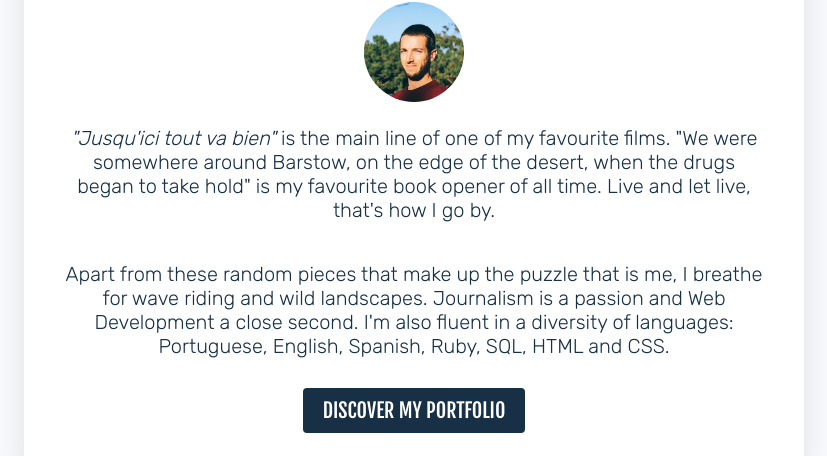
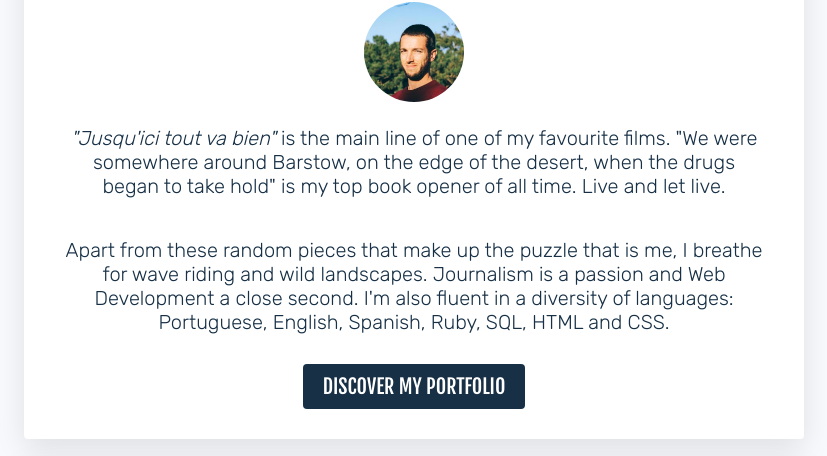
Before and after one commit to brix-O/profile, a plain HTML site: page index.html in a window 1280 px wide. Shown: the part 141-597 px from the top of the page, without its empty margins (226-1053 px from the left). Drawn offline with Linux system fonts and the light colour scheme.

Commit message:
Some changes in text

```diff
--- a/index.html
+++ b/index.html
@@ -25,7 +25,7 @@
 
     <img src="images/profile_img.jpeg" alt="me" class="img-border"></img>
 
-    <p><i>"Jusqu'ici tout va bien"</i> is the main line of one of my favourite films. "We were somewhere around Barstow, on the edge of the desert, when the drugs began to take hold" is my favourite book opener of all time. Live and let live, that's how I go by.</p>
+    <p><i>"Jusqu'ici tout va bien"</i> is the main line of one of my favourite films. "We were somewhere around Barstow, on the edge of the desert, when the drugs began to take hold" is my top book opener of all time. Live and let live.
 
     <p>Apart from these random pieces that make up  the puzzle that is me, I breathe for wave riding and wild landscapes. Journalism is a passion and Web Development a close second. I'm also fluent in a diversity of languages: Portuguese, English, Spanish, Ruby, SQL, HTML and CSS.</p>
 
```
